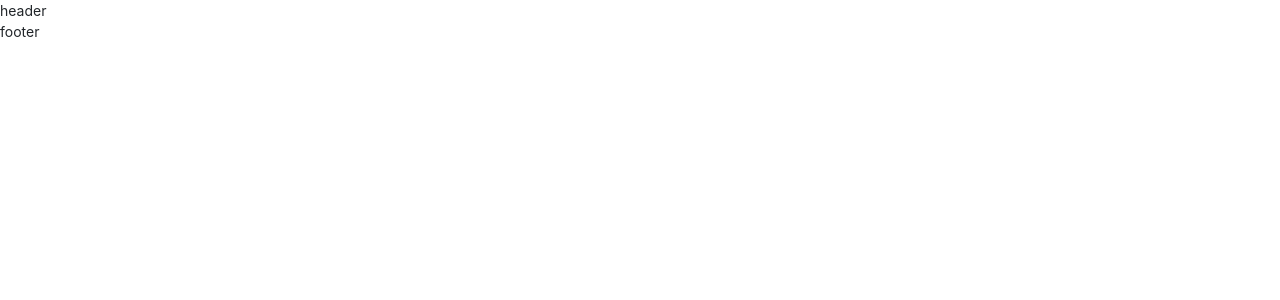
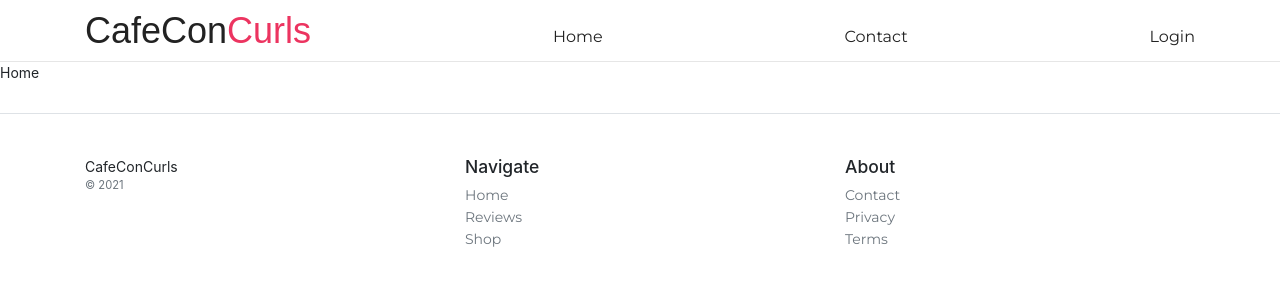
Before and after one commit to nvalerio12/cafeconcurls, a React (Create React App) app: page / in a window 1280 px wide. Shown: the top 300 px of the page. Built offline with nearby package versions, Linux system fonts and the light colour scheme; a web font is replaced by a local one.

Commit message:
worked on header and footer

```diff
--- a/src/Routes.js
+++ b/src/Routes.js
@@ -1,8 +1,12 @@
 import React, { Component } from 'react';
-import { Switch, Router, BrowserRouter } from 'react-router-dom'
+import { Switch, BrowserRouter, Route } from 'react-router-dom'
 
 import Header from './components/Header'
 import Footer from './components/Footer'
+
+import Home from './components/home/Home'
+import Login from './components/login/Login'
+import Contact from './components/contact/Contact'
 
 class Routes extends Component {
     render() {
@@ -10,7 +14,9 @@ class Routes extends Component {
             <BrowserRouter>
                 <Header/>
                     <Switch>
-
+                        <Route path="/login" component={Login}/>
+                        <Route path="/contact" component={Contact}/>
+                        <Route path='/' component={Home} />
                     </Switch>
                 <Footer/>
             </BrowserRouter>
--- a/src/components/Footer.js
+++ b/src/components/Footer.js
@@ -1,11 +1,61 @@
-import React from 'react'
+import React from "react";
+import {Link} from "react-router-dom"
 
 function Footer() {
-    return (
-        <div>
-            footer
+  return (
+    <div>
+      <footer className="pt-4  pt-md-5 border-top">
+        <div className="container">
+          <div className="row">
+            <div className="col-12 col-md">
+              CafeConCurls
+              <small className="d-block mb-3 text-muted">© 2021</small>
+            </div>
+            <div className="col-6 col-md">
+              <h5>Navigate</h5>
+              <ul className="list-unstyled text-small">
+                <li>
+                  <Link className="text-muted" to="#">
+                    Home
+                  </Link>
+                </li>
+                <li>
+                  <Link className="text-muted" to="#">
+                    Reviews
+                  </Link>
+                </li>
+                <li>
+                  <Link className="text-muted" to="#">
+                    Shop
+                  </Link>
+                </li>
+              </ul>
+            </div>
+            <div className="col-6 col-md">
+              <h5>About</h5>
+              <ul className="list-unstyled text-small">
+                <li>
+                  <Link className="text-muted" to="#">
+                    Contact
+                  </Link>
+                </li>
+                <li>
+                  <Link className="text-muted" to="#">
+                    Privacy
+                  </Link>
+                </li>
+                <li>
+                  <Link className="text-muted" to="#">
+                    Terms
+                  </Link>
+                </li>
+              </ul>
+            </div>
+          </div>
         </div>
-    )
+      </footer>
+    </div>
+  );
 }
 
-export default Footer
+export default Footer;
--- a/src/components/Header.js
+++ b/src/components/Header.js
@@ -1,11 +1,28 @@
-import React from 'react'
-
+import React from "react";
+import {Link} from "react-router-dom";
 function Header() {
-    return (
-        <div>
-            header
-        </div>
-    )
+  return (
+    <div>
+      <header>
+        <nav className="site-header sticky-top py-1">
+          <div className="container d-flex flex-column flex-md-row justify-content-between">
+            <Link className="logo" to="/" aria-label="Product">
+              CafeCon<span>Curls</span>
+            </Link>
+            <Link className="mt-4" to="/">
+              Home
+            </Link>
+            <Link className="mt-4" to="/contact">
+              Contact
+            </Link>
+            <Link className="mt-4" to="/login">
+              Login
+            </Link>
+          </div>
+        </nav>
+      </header>
+    </div>
+  );
 }
 
-export default Header
+export default Header;
```
